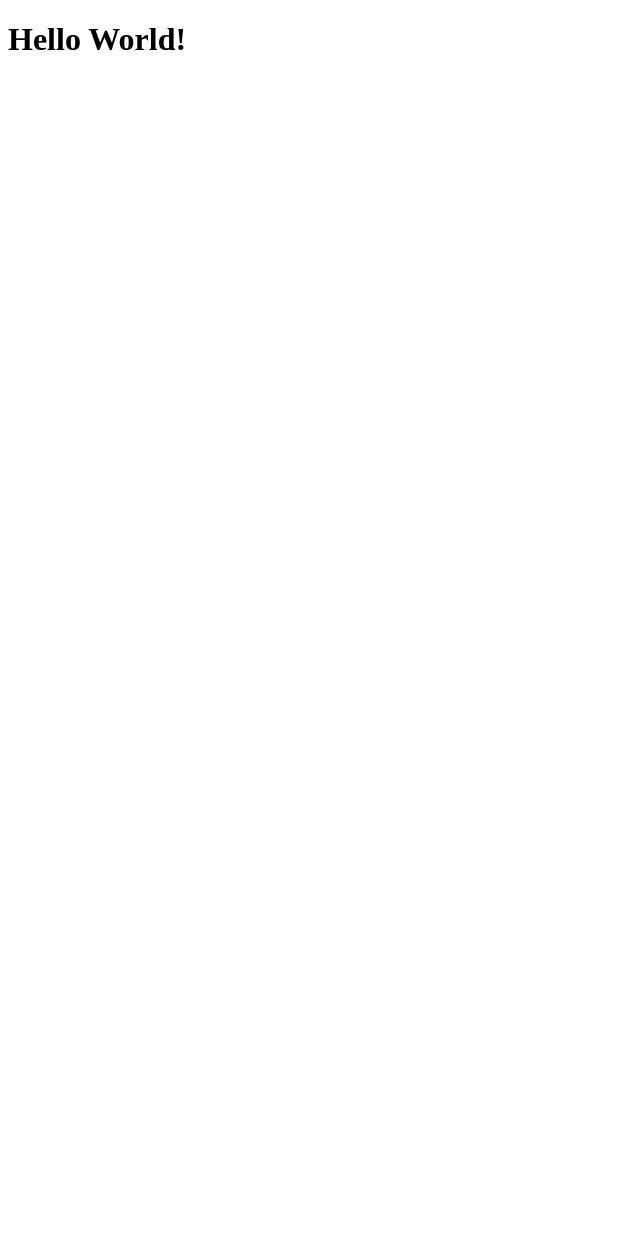
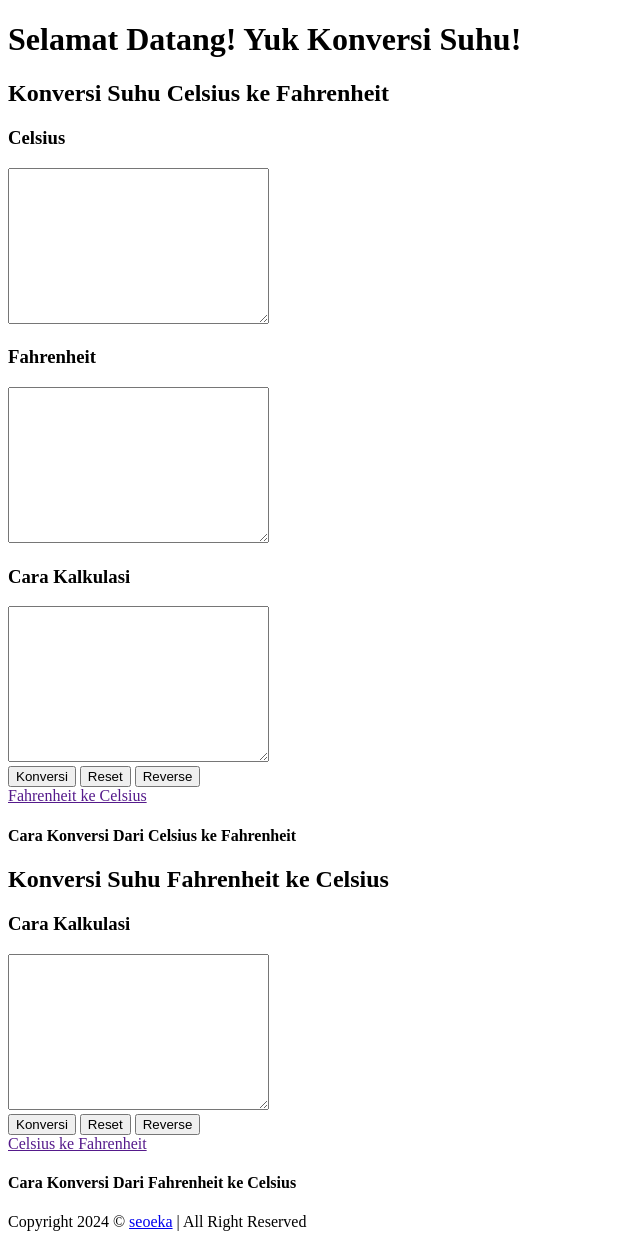
Before and after one commit to seoeka/revou-suhu, a plain HTML site: page index.html in a window 1280 px wide. Shown: the whole page, without its empty margins (0-640 px from the left). Before the commit the page ends 800 px from the top, so only its background shows below. Drawn offline with Linux system fonts and the light colour scheme.

Commit message:
feat: rough html

```diff
--- a/index.html
+++ b/index.html
@@ -3,9 +3,77 @@
 <head>
     <meta charset="UTF-8">
     <meta name="viewport" content="width=device-width, initial-scale=1.0">
-    <title>Document</title>
+    <title>Konversi Suhu</title>
 </head>
 <body>
-    <h1>Hello World!</h1>
+    <header>
+        <h1>Selamat Datang! Yuk Konversi Suhu!</h1>
+    </header>
+    <main>
+        <div class="container">
+            <div class="col">
+                <h2>Konversi Suhu Celsius ke Fahrenheit</h2>
+                <div class="row">
+                    <div class="suhu celsius">
+                        <h3>Celsius</h3>
+                        <textarea name="" id="" cols="30" rows="10"></textarea>
+                    </div>
+                    <div class="suhu fahrenheit">
+                        <h3>Fahrenheit</h3>
+                        <textarea name="" id="" cols="30" rows="10"></textarea>
+                    </div>
+                </div>
+                <div>
+                    <div class="suhu kalkulasi">
+                        <h3>Cara Kalkulasi</h3>
+                        <textarea name="" id="" cols="30" rows="10"></textarea>
+                    </div>
+                </div>
+                <div>
+                    <button>Konversi</button>
+                    <button>Reset</button>
+                    <button>Reverse</button>
+                </div>
+                <a href="">Fahrenheit ke Celsius</a>
+                <div>
+                    <h4>Cara Konversi Dari Celsius ke Fahrenheit</h4>
+                    <p></p>
+                </div>
+            </div>
+            <div class="col reverse">
+                <h2>Konversi Suhu Fahrenheit ke Celsius</h2>
+                <div class="row">
+                    <div class="suhu fahrenheit">
+
+                    </div>
+                    <div class="suhu celsius">
+
+                    </div>
+                </div>
+                <div>
+                    <div class="suhu kalkulasi">
+                        <h3>Cara Kalkulasi</h3>
+                        <textarea name="" id="" cols="30" rows="10"></textarea>
+                    </div>
+                </div>
+                <div>
+                    <button>Konversi</button>
+                    <button>Reset</button>
+                    <button>Reverse</button>
+                </div>
+                <a href="">Celsius ke Fahrenheit</a>
+                <div>
+                    <h4>Cara Konversi Dari Fahrenheit ke Celsius</h4>
+                    <p></p>
+                </div>
+            </div>
+        </div>
+    </main>
+    <footer>
+        <p>Copyright 2024 ©
+            <a href="https://github.com/seoeka">seoeka</a>
+           | All Right Reserved
+        </p>
+    </footer>
 </body>
 </html>
```
Also changed, not shown: css/style.css (added), js/script.js (added).
